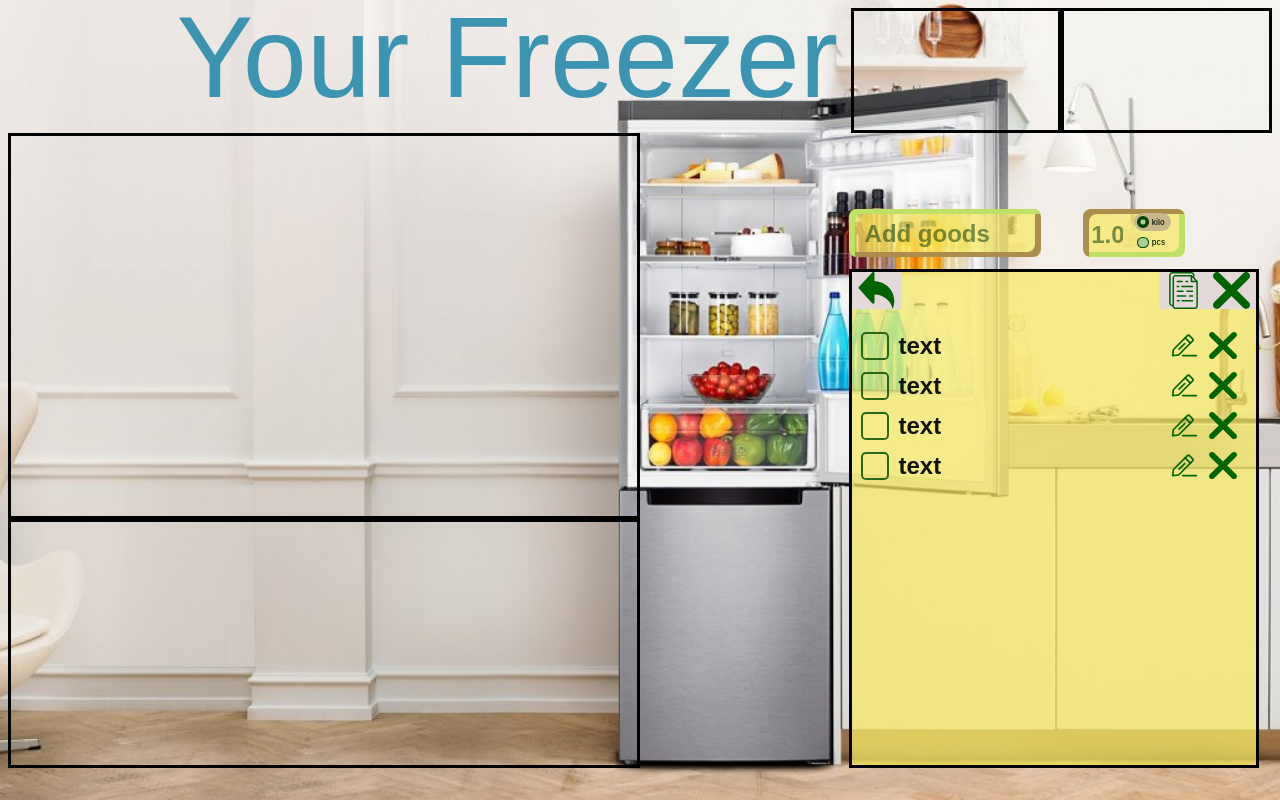
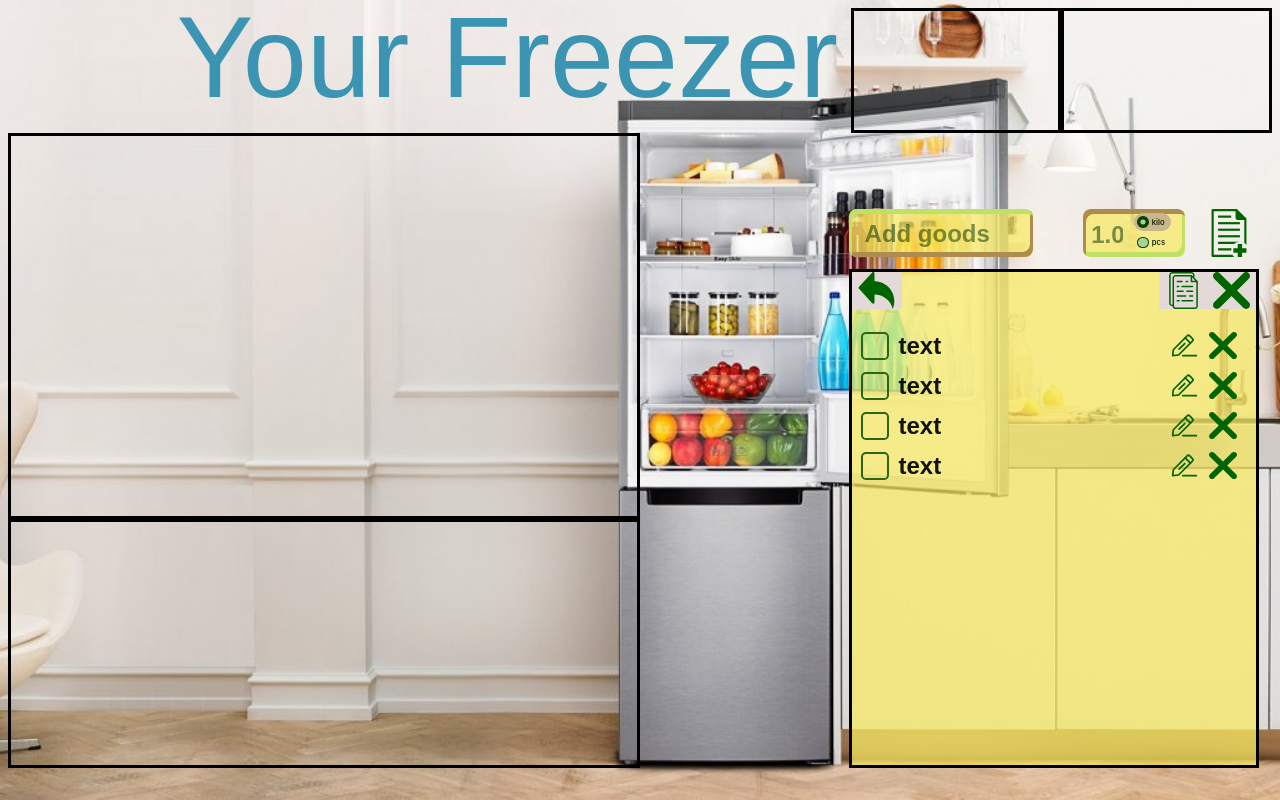
Before and after one commit to nekrasowa/YourFreezer, a React (Create React App) app in the folder front/: page / in a window 1280 px wide. Built offline with nearby package versions, Linux system fonts and the light colour scheme.

Commit message:
add btn for adding info to goodsList

```diff
--- a/front/src/goodsList/goodsListInput/InputAddBtn.js
+++ b/front/src/goodsList/goodsListInput/InputAddBtn.js
@@ -1,11 +1,12 @@
 import React from "react"
 import './goodsListInput.scss'
+import './add.svg'
 
 function InputAddBtn() {
   return (
     <>
       <div className="InputAddBtn">
-
+        <button type='button' id='addBtn'></button>
       </div>
     </>
   )
--- a/front/src/goodsList/goodsListInput/goodsListInput.scss
+++ b/front/src/goodsList/goodsListInput/goodsListInput.scss
@@ -28,8 +28,8 @@
 }
 
 #listText {
-  width: 10rem;
-  box-shadow: inset 6px 5px 0px 0px #bfe165, inset -6px -5px 0px 0px #ad8d4d;
+  width: 9.5rem;
+  box-shadow: inset 3px 5px 0px 0px #bfe165, inset -3px -5px 0px 0px #ad8d4d;
   padding: 0 1rem;
   border-radius: 0.5rem;
   background: #f7ea63ba;
@@ -50,7 +50,7 @@
   grid-template-columns: repeat(2, 1fr);
 
   width: 4.5rem;
-  box-shadow: inset 6px 5px 0px 0px #ad8d4d, inset -6px -5px 0px 0px #bfe165;
+  box-shadow: inset 3px 5px 0px 0px #ad8d4d, inset -3px -5px 0px 0px #bfe165;
   background: #f7ea63ba;
   color: #21580a;
   height: 3rem;
@@ -130,5 +130,18 @@ label {
 
 .InputAddBtn {
   grid-area: InputAddBtn;
+  height: 100%;
+  width: 100&;
+}
 
+#addBtn {
+  background-position: center;
+  background-repeat : no-repeat;
+  background-image: url('./add.svg');
+  background-color: rgba(0, 0, 0, 0);
+  height: 100%;
+  width: 100%;
+  border: none;
+  max-width: 50px;
+  margin: 0% 5% 0% 5%;
 }
```
Also changed, not shown: front/src/goodsList/goodsListInput/add.svg (added).
